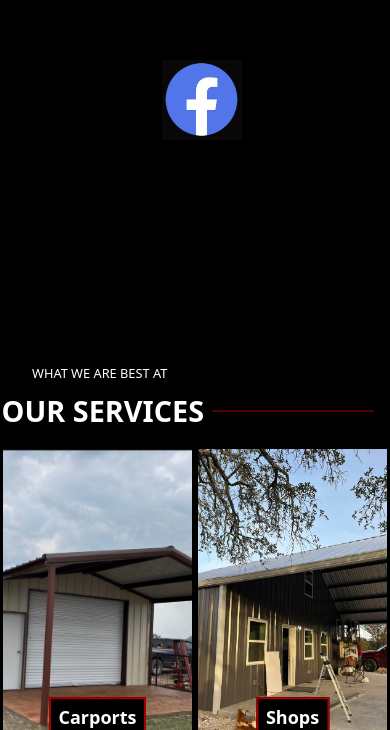
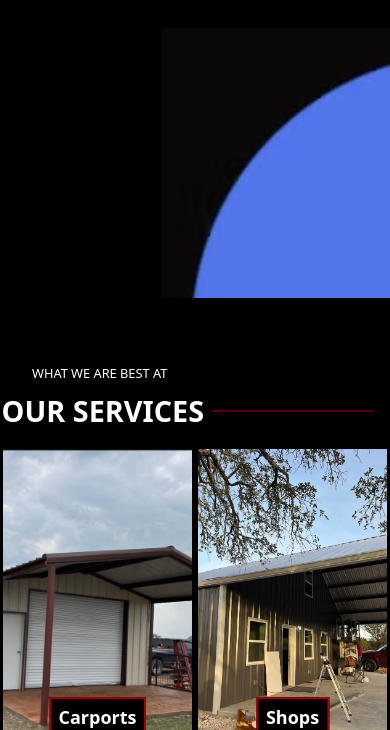
Before and after one commit to nicoleables/Premier-Exterior-Contruction, a React (Vite) app: page / in a window 390 px wide. Shown: the part 1554-2284 px from the top of the page. Built offline with nearby package versions, Linux system fonts and the light colour scheme.

Commit message:
Update about.css

```diff
--- a/src/styles/about.css
+++ b/src/styles/about.css
@@ -84,7 +84,7 @@
   margin-right: 2rem;
 }
 
-.facebooklogo {
+.aboutfacebooklogo {
   margin-top: 2rem;
   height: 80px;
   width: 80px;
@@ -153,7 +153,7 @@
     margin-bottom: 2rem;
   }
 
-  .aboutpic {
+  .about-pic {
     margin-top: -2rem; /* Further reduce top margin */
     height: auto;
     width: 150%; /* Use percentage for responsive width */
@@ -161,7 +161,6 @@
     padding: 0.5rem; /* Adjust padding */
     margin-bottom: -1rem; /* Further reduce bottom margin */
     margin: 0 auto; /* Center the image */
-    object-fit: cover; /* Maintain image aspect ratio */
     margin-left: -18%
   }
 
@@ -178,7 +177,5 @@
     margin: -42rem auto; /* Further reduce space between elements */
     position: relative;
     margin-top: -3rem; /* Move up the Facebook logo further */
-    height: 40px;
-    width: 40px;
   }
 }
```
